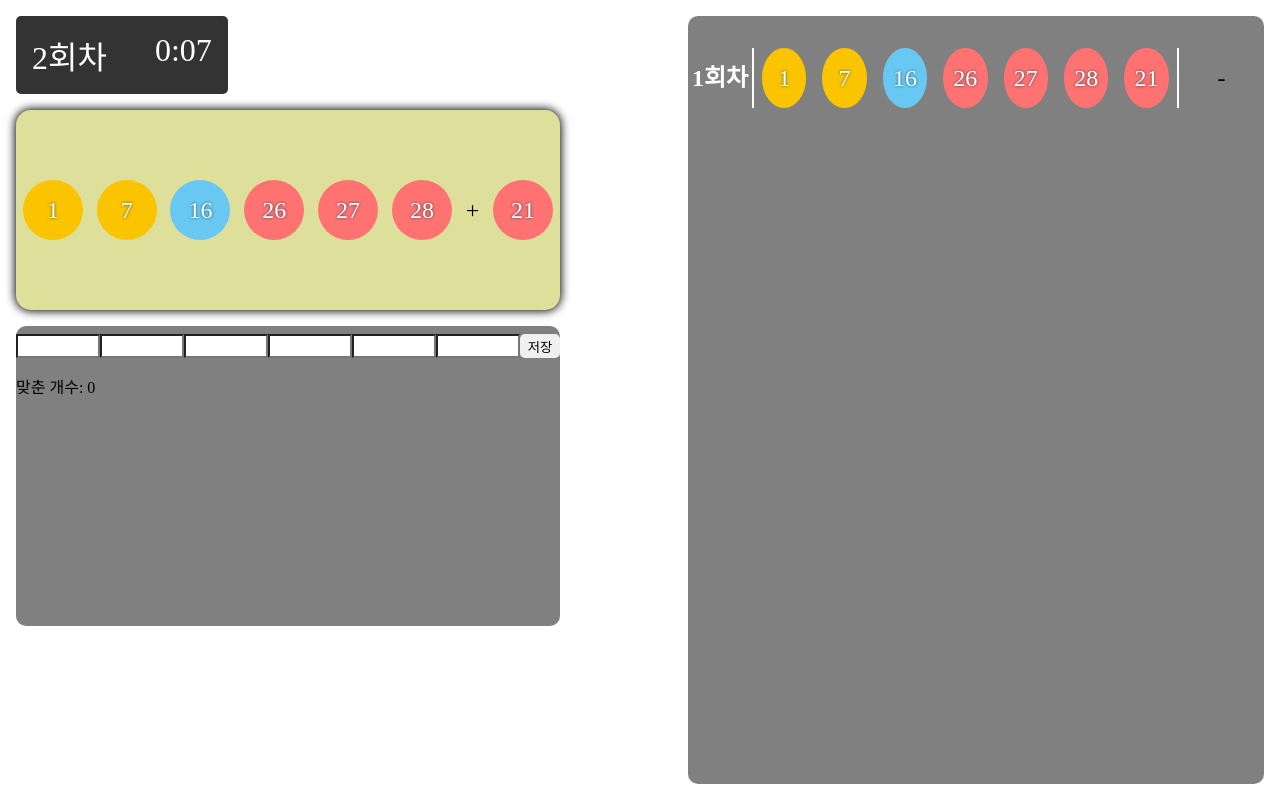
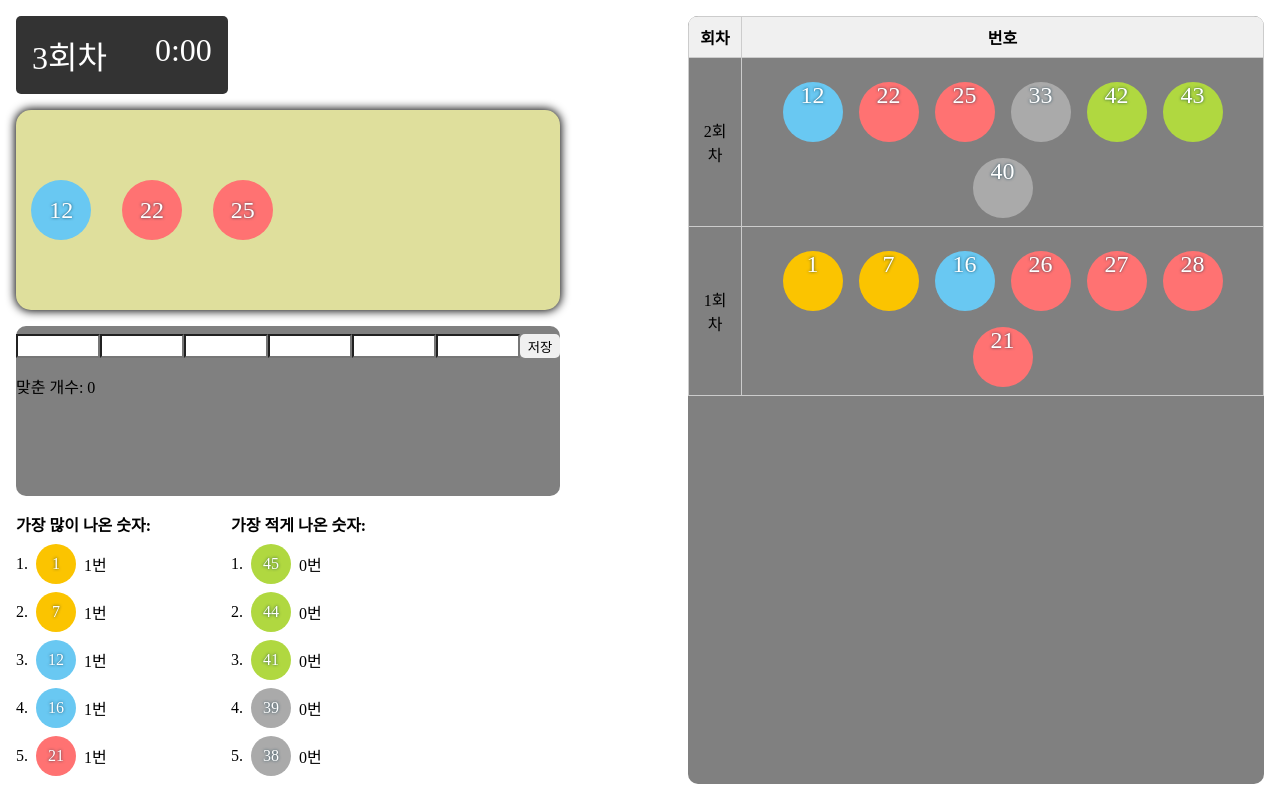
Before and after one commit to IMIMIMIMIMIMIMIM/lottoGame, a React (Create React App) app: page / in a window 1280 px wide. Built offline with nearby package versions, Linux system fonts and the light colour scheme.

Commit message:
Dev, fix, style: Dev data, fix result & input, result style change #14

```diff
--- a/src/App.jsx
+++ b/src/App.jsx
@@ -4,14 +4,15 @@ import Round from "./components/round";
 import Number from "./components/number";
 import Input from "./components/input";
 import Result from "./components/result";
+import Data from "./components/data";
 
 const App = () => {
   const [round, setRound] = useState([1]);
   const [lottoNumbers, setLottoNumbers] = useState([]);
+  const [chooseList, setChooseList] = useState([]);
   const [numbersList, setNumbersList] = useState([]);
   const [timerFinished, setTimerFinished] = useState(false);
   const [count, setCount] = useState(0);
-  const [countList, setCountList] = useState([]);
 
   const handleRoundChange = (newRound) => {
     setRound((prevRounds) => [newRound, ...prevRounds]);
@@ -26,17 +27,12 @@ const App = () => {
     setNumbersList((prevList) => [numbers, ...prevList]);
     setTimerFinished(false);
     if (timerFinished && numbers.length === 0) {
-      handleCountChange(-1);
     }
   };
-
-  const handleCountChange = (newCount) => {
-    setCount(newCount);
-    setCountList((prevCountList) => [newCount, ...prevCountList]);
+  const handleChooseNumbers = (choice) => {
+    setChooseList((prevList) => [choice, ...prevList]);
+    console.log([...chooseList, choice]);
   };
-  useEffect(() => {
-    console.log(countList);
-  }, [countList]);
 
   return (
     <AppDiv>
@@ -60,15 +56,17 @@ const App = () => {
         </div>
         <Input
           lottoNumbers={lottoNumbers}
-          onCountChange={handleCountChange}
+          onChooseNumbers={handleChooseNumbers}
           timerFinished={timerFinished}
+          round={round}
         />
+        <Data lottoNumbers={lottoNumbers} />
       </ConDiv>
       <Result
+        timerFinished={timerFinished}
         rounds={round}
+        chooseList={chooseList}
         numbersList={numbersList}
-        count={count}
-        countList={countList}
       />
     </AppDiv>
   );
--- /dev/null
+++ b/src/components/data.jsx
@@ -0,0 +1,134 @@
+import React, { useState, useEffect } from "react";
+import styled from "styled-components";
+
+const Data = ({ lottoNumbers }) => {
+  const [numberCountMap, setNumberCountMap] = useState({});
+  const allNumbers = Array.from({ length: 45 }, (_, index) => index + 1);
+
+  useEffect(() => {
+    // 각 숫자의 출현 횟수를 세는 로직
+    const updatedCountMap = { ...numberCountMap };
+    lottoNumbers.forEach((number) => {
+      if (updatedCountMap[number]) {
+        updatedCountMap[number]++;
+      } else {
+        updatedCountMap[number] = 1;
+      }
+    });
+
+    allNumbers.forEach((number) => {
+      if (!updatedCountMap[number]) {
+        updatedCountMap[number] = 0;
+      }
+    });
+
+    setNumberCountMap(updatedCountMap);
+  }, [lottoNumbers]);
+
+  const sortedNumbers = Object.keys(numberCountMap).sort(
+    (a, b) => numberCountMap[b] - numberCountMap[a]
+  );
+
+  const topFiveNumbers = sortedNumbers.slice(0, 5);
+  const bottomFiveNumbers = sortedNumbers.slice(-5).reverse();
+
+  const getBackgroundColor = (number) => {
+    if (number <= 10) {
+      return "#fbc400";
+    } else if (number <= 20) {
+      return "#69c8f2";
+    } else if (number <= 30) {
+      return "#ff7272";
+    } else if (number <= 40) {
+      return "#aaa";
+    } else {
+      return "#b0d840";
+    }
+  };
+
+  return (
+    <Container>
+      <TopDiv>
+        <Title>가장 많이 나온 숫자:</Title>
+        <NumbersContainer>
+          {topFiveNumbers.map((number, index) => (
+            <NumberItem key={index}>
+              <RankDiv>{index + 1}.</RankDiv>
+              <NumberDiv
+                style={{ backgroundColor: getBackgroundColor(number) }}
+              >
+                {number}
+              </NumberDiv>
+              <CountDiv>{numberCountMap[number]}번</CountDiv>
+            </NumberItem>
+          ))}
+        </NumbersContainer>
+      </TopDiv>
+      <BottomDiv>
+        <Title>가장 적게 나온 숫자:</Title>
+        <NumbersContainer>
+          {bottomFiveNumbers.map((number, index) => (
+            <NumberItem key={index}>
+              <RankDiv>{index + 1}.</RankDiv>
+              <NumberDiv
+                style={{ backgroundColor: getBackgroundColor(number) }}
+              >
+                {number}
+              </NumberDiv>
+              <CountDiv>{numberCountMap[number]}번</CountDiv>
+            </NumberItem>
+          ))}
+        </NumbersContainer>
+      </BottomDiv>
+    </Container>
+  );
+};
+
+export default Data;
+
+const Container = styled.div`
+  margin: 1rem;
+  display: flex;
+  /* justify-content: space-around; */
+`;
+
+const Title = styled.div`
+  font-weight: bold;
+  margin-bottom: 0.5rem;
+`;
+
+const NumbersContainer = styled.div`
+  display: flex;
+  flex-direction: column;
+`;
+
+const NumberItem = styled.div`
+  display: flex;
+  align-items: center;
+  margin-bottom: 0.5rem;
+`;
+
+const RankDiv = styled.div`
+  margin-right: 0.5rem;
+`;
+
+const NumberDiv = styled.div`
+  margin-right: 0.5rem;
+  border-radius: 50%;
+  width: 40px;
+  height: 40px;
+  text-align: center;
+  color: white;
+  justify-content: center;
+  align-items: center;
+  display: flex;
+  text-shadow: 0px 0px 3px rgba(0, 49, 70, 0.8);
+`;
+
+const CountDiv = styled.div``;
+
+const TopDiv = styled.div`
+  margin-right: 5rem;
+`;
+
+const BottomDiv = styled.div``;
--- a/src/components/input.jsx
+++ b/src/components/input.jsx
@@ -1,11 +1,12 @@
 import React, { useEffect, useState } from "react";
 import styled from "styled-components";
 
-const Input = ({ lottoNumbers, onCountChange, timerFinished }) => {
+const Input = ({ lottoNumbers, timerFinished, onChooseNumbers }) => {
   const [numbers, setNumbers] = useState([]);
   const [errorMessage, setErrorMessage] = useState("");
   const [count, setCount] = useState(0);
   const [clickSaved, setClickSaved] = useState(false);
+  const [saveNumber, setSaveNumber] = useState(null);
 
   const handleChange = (e, index) => {
     const { value } = e.target;
@@ -16,37 +17,38 @@ const Input = ({ lottoNumbers, onCountChange, timerFinished }) => {
 
   const handleSave = () => {
     const choose = numbers.slice(0, 6);
+
+    onChooseNumbers(saveNumber);
     const uniqueNumbers = [...new Set(choose)]; // 중복 제거
 
     if (uniqueNumbers.length !== choose.length) {
       setErrorMessage("중복된 숫자를 뽑을 수 없습니다.");
     } else if (choose.some((number) => number > 45)) {
       setErrorMessage("45보다 큰 숫자를 뽑을 수 없습니다.");
+    } else if (choose.length < 6) {
+      setErrorMessage("빈 칸을 채워주세요.");
     } else {
       setErrorMessage("");
-      console.log(choose);
       setClickSaved(true);
     }
   };
 
   useEffect(() => {
     let counting = 0;
-    if (clickSaved) {
-      for (let i = 0; i < numbers.length; i++) {
-        if (lottoNumbers.includes(numbers[i])) {
-          counting++;
+    if (!timerFinished) {
+      setSaveNumber(numbers);
+    } else {
+      if (timerFinished && clickSaved) {
+        for (let i = 0; i < numbers.length; i++) {
+          if (lottoNumbers.includes(numbers[i])) {
+            counting++;
+          }
         }
+        setCount(counting);
+        setClickSaved(false);
       }
-      setCount(counting);
-      setClickSaved(false);
-      onCountChange(counting);
-    } else if (!clickSaved && timerFinished) {
-      counting = -1;
-      setCount(counting);
-      setClickSaved(false);
-      onCountChange(counting);
     }
-  }, [numbers, lottoNumbers, clickSaved, onCountChange, timerFinished]);
+  }, [numbers, lottoNumbers, clickSaved, timerFinished]);
 
   useEffect(() => {
     setNumbers([]);
@@ -70,7 +72,7 @@ const Input = ({ lottoNumbers, onCountChange, timerFinished }) => {
         </SaveBtn>
       </InDiv>
       {errorMessage && <ErrorMessage>{errorMessage}</ErrorMessage>}
-      <p>맞춘 개수: {count}</p>
+      <CountP>맞춘 개수: {count}</CountP>
     </ConDiv>
   );
 };
@@ -138,3 +140,7 @@ const SaveBtn = styled.button`
   margin: 0 !important;
   padding: 0 !important;
 `;
+
+const CountP = styled.p`
+  margin-top: 1rem;
+`;
--- a/src/components/result.jsx
+++ b/src/components/result.jsx
@@ -1,27 +1,27 @@
 import React from "react";
 import styled from "styled-components";
 
-const Result = ({ rounds, numbersList, count, countList }) => {
-  const getGrade = (count) => {
-    switch (count) {
-      case 6:
-        return "1등";
-      case 5:
-        return "2등";
-      case 4:
-        return "3등";
-      case 3:
-        return "4등";
-      case 2:
-        return "5등";
-      case 1:
-        return "6등";
-      case 0:
-        return "낙첨";
-      case -1:
-        return "-";
-    }
-  };
+const Result = ({ rounds, numbersList }) => {
+  // const getGrade = (count) => {
+  //   switch (count) {
+  //     case 6:
+  //       return "1등";
+  //     case 5:
+  //       return "2등";
+  //     case 4:
+  //       return "3등";
+  //     case 3:
+  //       return "4등";
+  //     case 2:
+  //       return "5등";
+  //     case 1:
+  //       return "6등";
+  //     case 0:
+  //       return "낙첨";
+  //     case -1:
+  //       return "-";
+  //   }
+  // };
 
   const getBackgroundColor = (number) => {
     if (number <= 10) {
@@ -38,7 +38,7 @@ const Result = ({ rounds, numbersList, count, countList }) => {
   };
   return (
     <ReDiv>
-      <ul style={{ listStyle: "none", lineHeight: "60px", padding: "0" }}>
+      {/* <ReUl style={{ listStyle: "none", lineHeight: "60px", padding: "0" }}>
         {numbersList.map((numbers, index) => (
           <li style={{ display: "flex" }} key={index}>
             <RoundDiv>{rounds[index] - 1}회차</RoundDiv>
@@ -50,10 +50,34 @@ const Result = ({ rounds, numbersList, count, countList }) => {
                 {number}
               </NumberDiv>
             ))}
-            <GradeDiv>{getGrade(countList[index])}</GradeDiv>
           </li>
         ))}
-      </ul>
+      </ReUl> */}
+      <Table>
+        <thead>
+          <tr>
+            <th>회차</th>
+            <th>번호</th>
+          </tr>
+        </thead>
+        <tbody>
+          {numbersList.map((numbers, index) => (
+            <tr key={index}>
+              <td>{rounds[index] - 1}회차</td>
+              <td>
+                {numbers.map((number, i) => (
+                  <NumberDiv
+                    key={i}
+                    style={{ backgroundColor: getBackgroundColor(number) }}
+                  >
+                    {number}
+                  </NumberDiv>
+                ))}
+              </td>
+            </tr>
+          ))}
+        </tbody>
+      </Table>
     </ReDiv>
   );
 };
@@ -85,14 +109,22 @@ const ReDiv = styled.div`
     height: 0;
   }
 `;
-const RoundDiv = styled.div`
-  font-size: 1.5rem;
-  font-weight: bold;
-  margin-top: 1rem;
-  width: 15%;
-  text-align: center;
-  border-right: 2px solid white;
-  color: white;
+
+const Table = styled.table`
+  width: 100%;
+  border-collapse: collapse;
+
+  th,
+  td {
+    border: 1px solid #ccc;
+    padding: 8px;
+    text-align: center;
+  }
+
+  th {
+    background-color: #f0f0f0;
+    font-weight: bold;
+  }
 `;
 
 const NumberDiv = styled.div`
@@ -107,10 +139,45 @@ const NumberDiv = styled.div`
   text-shadow: 0px 0px 3px rgba(0, 49, 70, 0.8);
 `;
 
-const GradeDiv = styled.span`
-  width: 20%;
-  font-size: 1.5rem;
-  text-align: center;
-  margin-top: 1rem;
-  border-left: 2px solid white;
-`;
+// const ReUl = styled.ul`
+//   list-style: none;
+//   line-height: 60px;
+//   padding: 0;
+// `;
+
+// const RoundDiv = styled.div`
+//   font-size: 1.5rem;
+//   font-weight: bold;
+//   margin-top: 1rem;
+//   width: 15%;
+//   text-align: center;
+//   border-right: 2px solid white;
+//   color: white;
+// `;
+
+// const NonP = styled.p`
+//   width: 28.5rem;
+
+//   text-align: center;
+//   color: white;
+// `;
+
+// const NumberDiv = styled.div`
+//   display: inline-block;
+//   margin: 1rem 0.5rem 0 0.5rem;
+//   font-size: 1.5rem;
+//   border-radius: 50%;
+//   width: 60px;
+//   height: 60px;
+//   text-align: center;
+//   color: white;
+//   text-shadow: 0px 0px 3px rgba(0, 49, 70, 0.8);
+// `;
+
+// const GradeDiv = styled.span`
+//   width: 20%;
+//   font-size: 1.5rem;
+//   text-align: center;
+//   margin-top: 1rem;
+//   border-left: 2px solid white;
+// `;
--- a/src/components/round.jsx
+++ b/src/components/round.jsx
@@ -13,7 +13,7 @@ const Round = ({ onRoundChange, onTimerFinish }) => {
         clearInterval(countdown);
         setRound((prevRound) => prevRound + 1);
         onRoundChange(round + 1);
-        setSec(10);
+        setSec(1);
       } else if (parseInt(sec) > 0) {
         setSec((prevSec) => prevSec - 1);
       } else if (parseInt(sec) === 0) {
```
Also changed, not shown: src/components/gpttimer/gptTimer.jsx (deleted, +0 -126 lines), src/components/timer/timer.jsx (deleted, +0 -40 lines), public/img/lottoicon.png (renamed from public/img/lootoicon.png), 1 other file (tests, documents, lock files or other folders).
